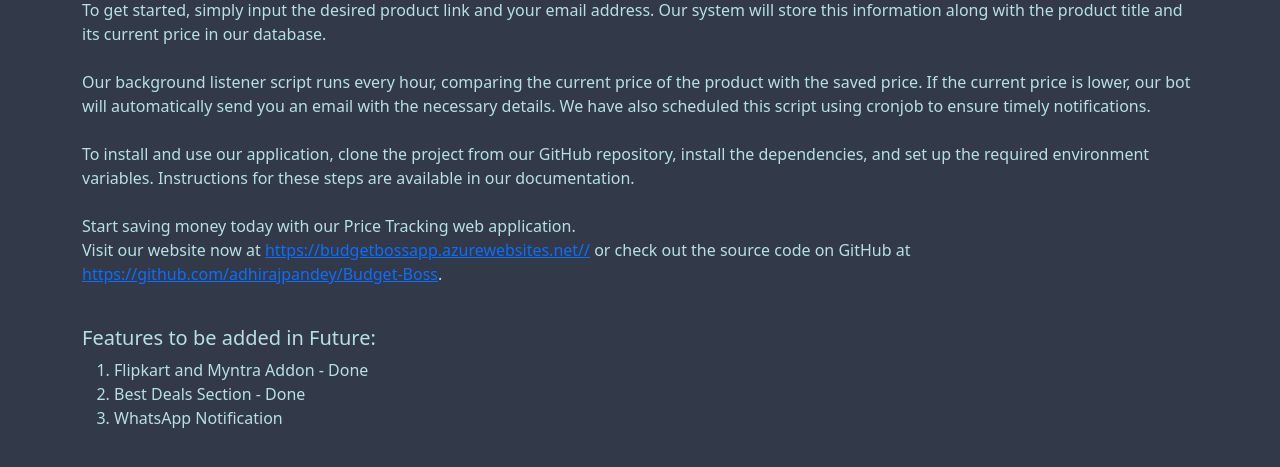
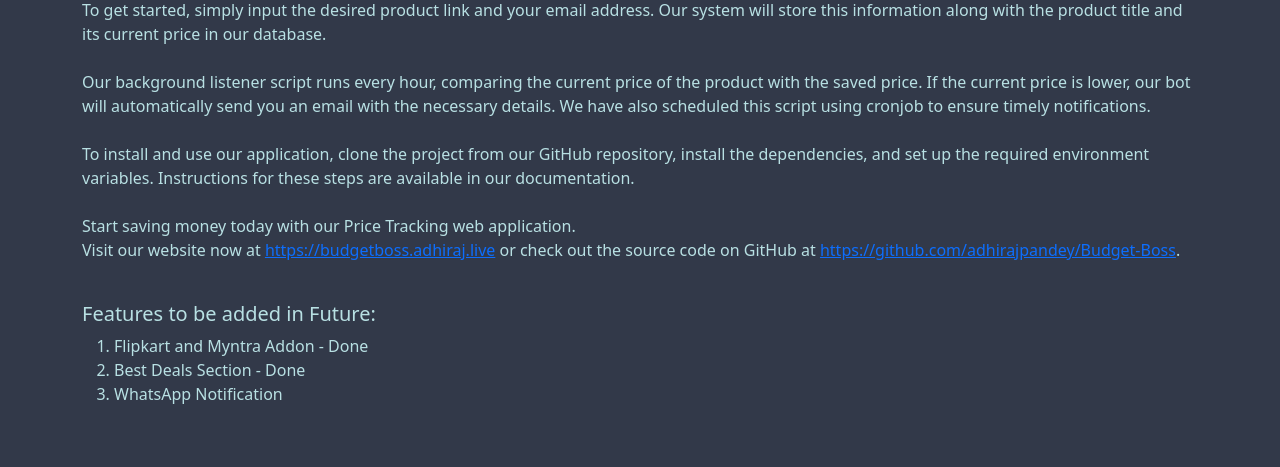
Before and after one commit to adhirajpandey/Budget-Boss, a Flask app: page /about in a window 1280 px wide. Shown: the part 282-749 px from the top of the page. Run offline with Flask 2, Linux system fonts and the light colour scheme; parts of the project's set-up code (start-up, migrations or seed data) failed here and were passed over.

Commit message:
Update new deployed link

```diff
--- a/templates/about.html
+++ b/templates/about.html
@@ -24,7 +24,7 @@
                 <br/>
                 Start saving money today with our Price Tracking web application.
                 <br>
-                Visit our website now at <a href = https://budgetbossapp.azurewebsites.net>https://budgetbossapp.azurewebsites.net//</a> or check out the source code on GitHub at <a href = https://github.com/adhirajpandey/Budget-Boss>https://github.com/adhirajpandey/Budget-Boss</a>.
+                Visit our website now at <a href = https://budgetboss.adhiraj.live/>https://budgetboss.adhiraj.live</a> or check out the source code on GitHub at <a href = https://github.com/adhirajpandey/Budget-Boss>https://github.com/adhirajpandey/Budget-Boss</a>.
                 <br/>
                 <br/>
                 <h5>Features to be added in Future:</h5>
```
Also changed, not shown: README.md.
